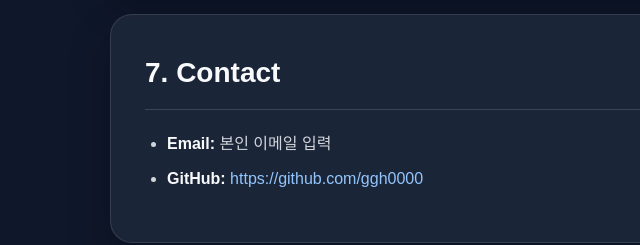
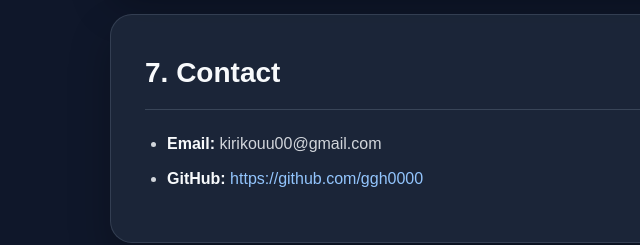
Before and after one commit to ggh0000/portfolio, a plain HTML site: page index.html in a window 1280 px wide. Shown: the part 3900-4145 px from the top of the page, 0-640 px from the left. Drawn offline with Linux system fonts and the light colour scheme.

Commit message:
Update index.html

```diff
--- a/index.html
+++ b/index.html
@@ -416,7 +416,7 @@
       <h2>7. Contact</h2>
 
       <ul class="contact-list">
-        <li><strong>Email:</strong> 본인 이메일 입력</li>
+        <li><strong>Email:</strong> kirikouu00@gmail.com</li>
         <li><strong>GitHub:</strong> <a href="https://github.com/ggh0000" target="_blank">https://github.com/ggh0000</a></li>
       </ul>
     </section>
```
